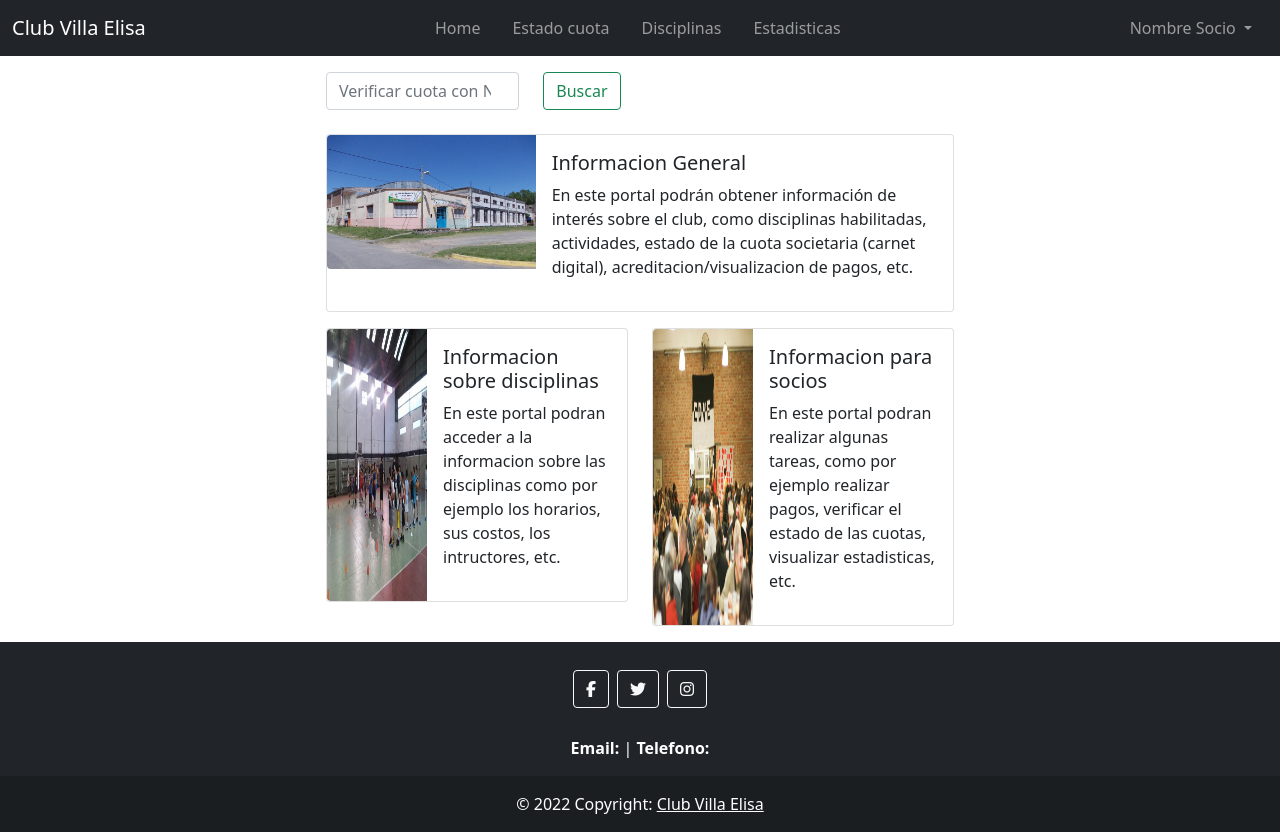
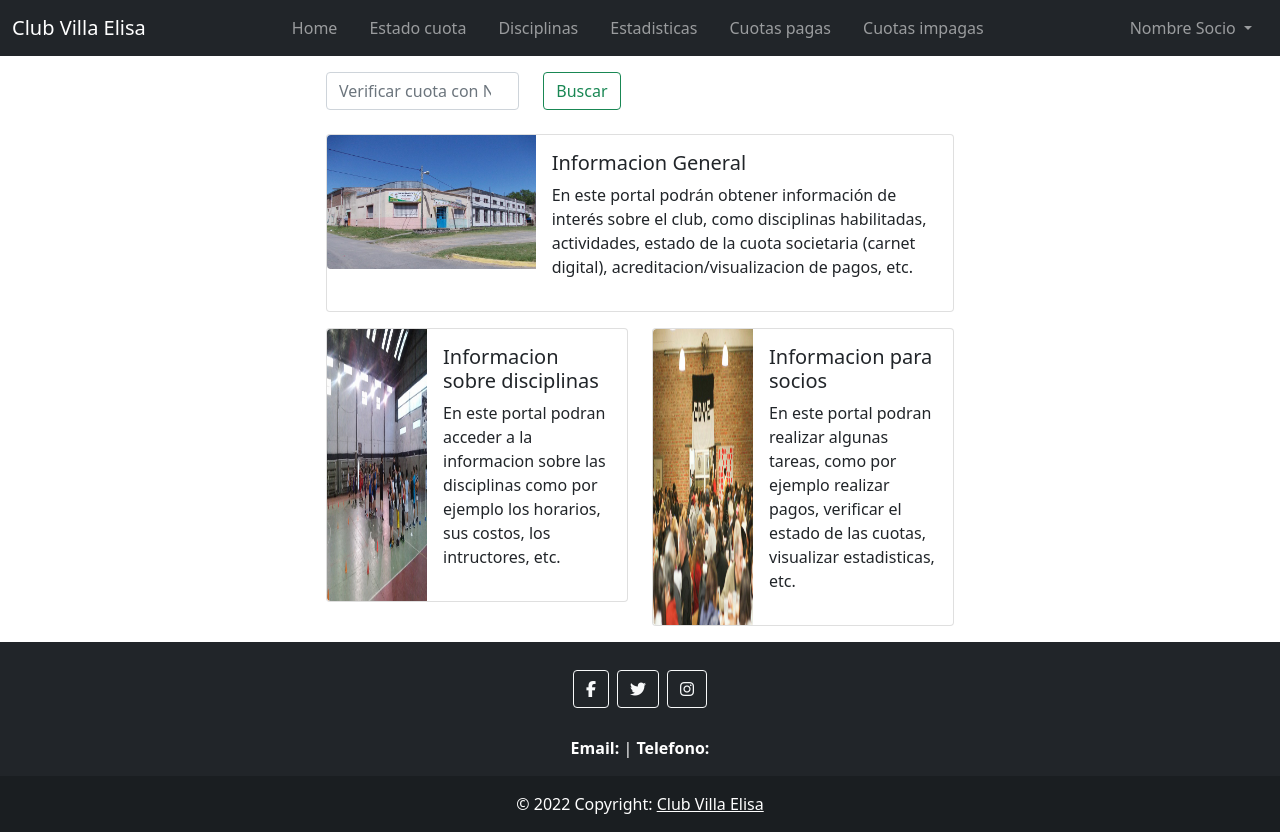
Before and after one commit to Juan-Cruz-GH/Proyecto-de-Software-UNLP, a Vue app in the folder portal/: page / in a window 1280 px wide. Built offline with nearby package versions, Linux system fonts and the light colour scheme; no server answers.

Commit message:
Cuotas en el navbar

```diff
--- a/portal/src/App.vue
+++ b/portal/src/App.vue
@@ -28,6 +28,12 @@ import { RouterLink, RouterView } from "vue-router";
                 <li class="nav-item">
                   <RouterLink class="nav-link mx-2" aria-current="page" to="/estadisticas">Estadisticas</RouterLink>
                 </li>
+                <li class="nav-item">
+                  <RouterLink class="nav-link mx-2" aria-current="page" to="/cuotasPagas">Cuotas pagas</RouterLink>
+                </li>
+                <li class="nav-item">
+                  <RouterLink class="nav-link mx-2" aria-current="page" to="/cuotasImpagas">Cuotas impagas</RouterLink>
+                </li>
               </ul>
               <ul class="navbar-nav ms-auto d-lg-inline-flex">
                 <li class="nav-item dropdown">
```
